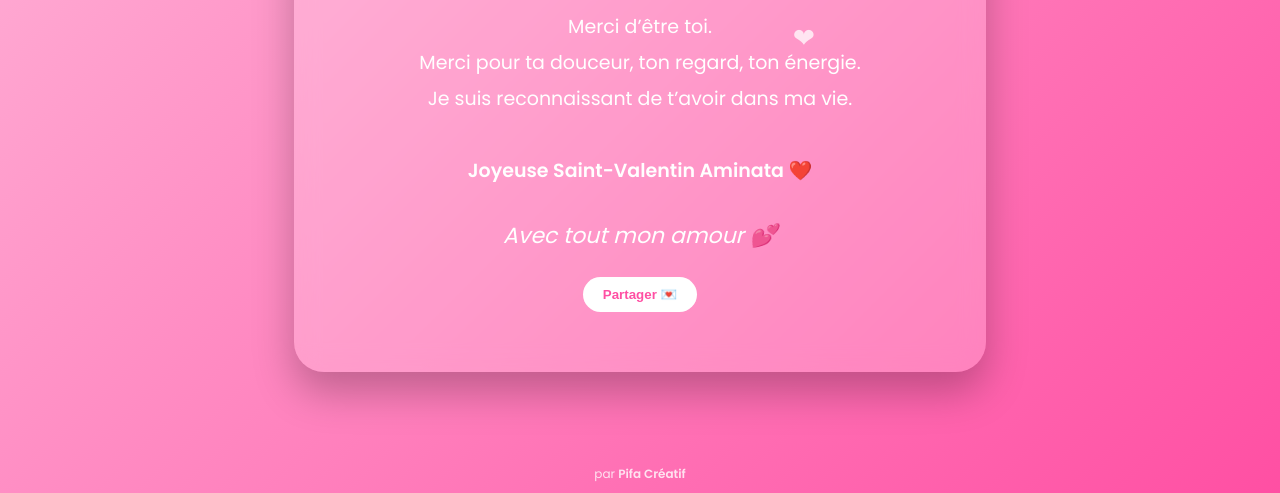
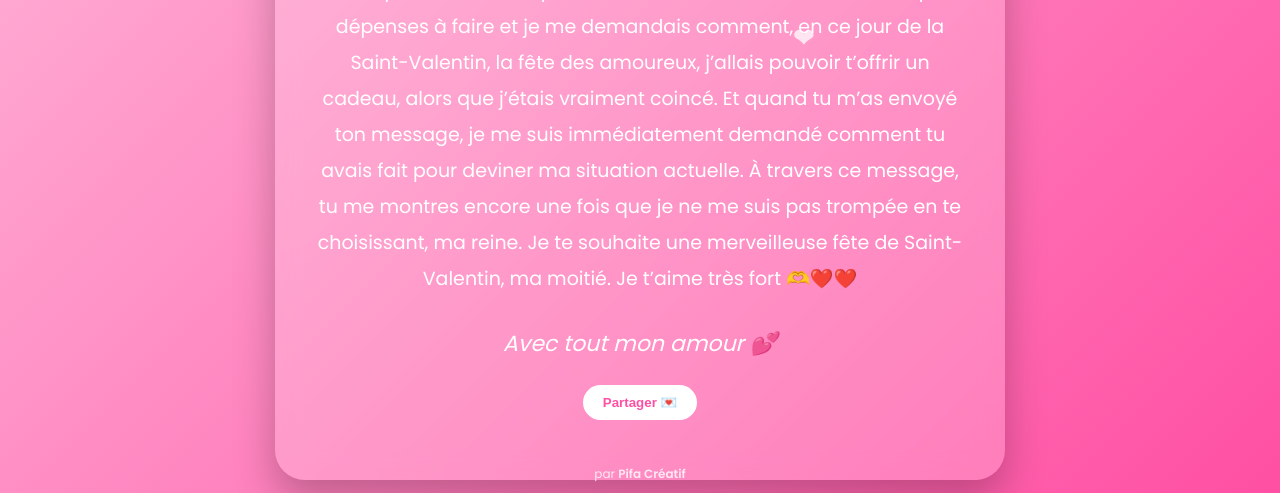
Before and after one commit to EPIPHANELUCIEN/v-card, a plain HTML site: page ok-6.html in a window 1280 px wide. Shown: the part 307-800 px from the top of the page. Drawn offline with Linux system fonts and the light colour scheme.

Commit message:
Update ok-6.html

```diff
--- a/ok-6.html
+++ b/ok-6.html
@@ -3,7 +3,7 @@
 <head>
 <meta charset="UTF-8">
 <meta name="viewport" content="width=device-width, initial-scale=1.0">
-<title>Pour Aminata 💕</title>
+<title>Tu ma prouvé que 💕</title>
 
 <link href="https://fonts.googleapis.com/css2?family=Great+Vibes&family=Poppins:wght@300;400;600&display=swap" rel="stylesheet">
 
@@ -95,10 +95,11 @@
 <h1>💘 Joyeuse Saint-Valentin 💘</h1>
 
 <p>
-Merci d’être toi.<br>
-Merci pour ta douceur, ton regard, ton énergie.<br>
-Je suis reconnaissant de t’avoir dans ma vie.<br><br>
-<strong>Joyeuse Saint-Valentin Aminata ❤️</strong>
+Tu m’as prouvé cette année que l’amour ne se résume pas seulement aux cadeaux<br>
+la compréhension, à la patience et au soutien.
+J’avais beaucoup de dépenses à faire et je me demandais comment, en ce jour de la Saint-Valentin, la fête des amoureux, j’allais pouvoir t’offrir un cadeau, alors que j’étais vraiment coincé.
+Et quand tu m’as envoyé ton message, je me suis immédiatement demandé comment tu avais fait pour deviner ma situation actuelle. À travers ce message, tu me montres encore une fois que je ne me suis pas trompée en te choisissant, ma reine.
+Je te souhaite une merveilleuse fête de Saint-Valentin, ma moitié. Je t’aime très fort 🫶❤️❤️</strong>
 </p>
 
 <div class="signature">
```
